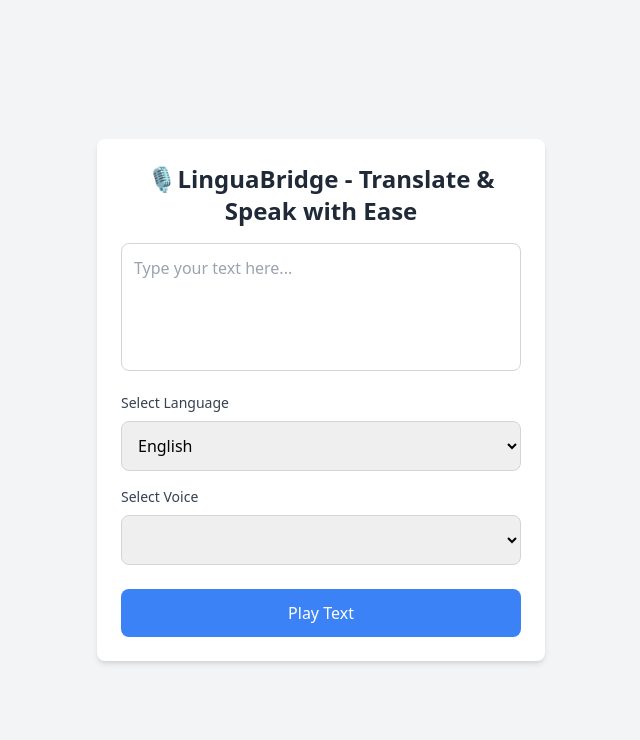
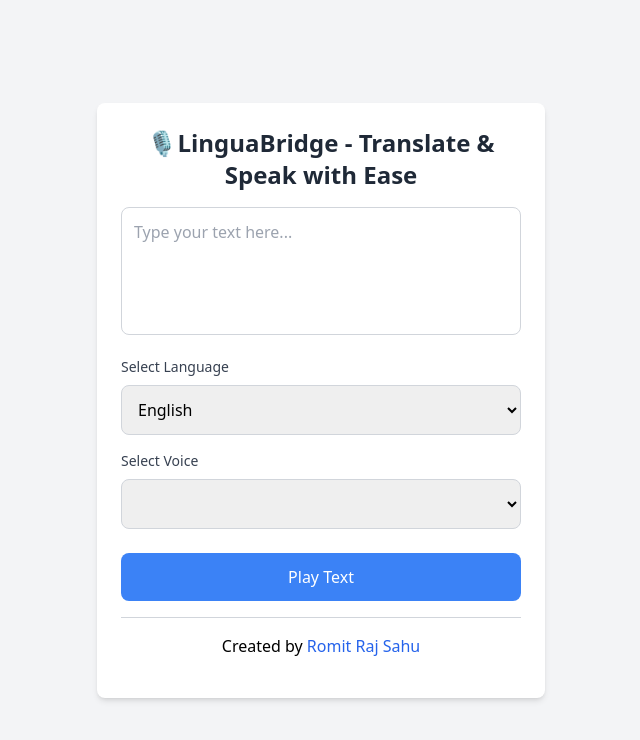
Before and after one commit to brixdorf/LinguaBridge, a plain HTML site: page public/index.html in a window 1280 px wide. Shown: the whole page, without its empty margins (319-959 px from the left). Drawn offline with nearby package versions, Linux system fonts and the light colour scheme.

Commit message:
Added footer

```diff
--- a/public/index.html
+++ b/public/index.html
@@ -64,6 +64,15 @@
         Play Text
       </button>
 
+      <footer class="text-center p-4 border-t border-gray-300 mt-4">
+        Created by
+        <a href="https://github.com/brixdorf"
+           class="text-blue-600 hover:underline"
+           target="_blank"">
+            Romit Raj Sahu
+        </a>
+      </footer>
+
     </div>
 
     <script src="script.js"></script>
```
